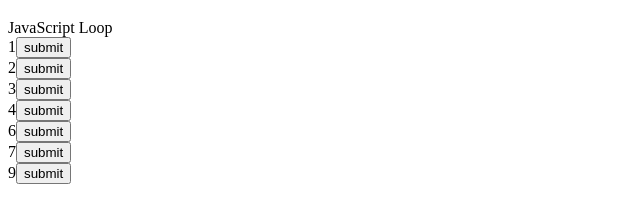
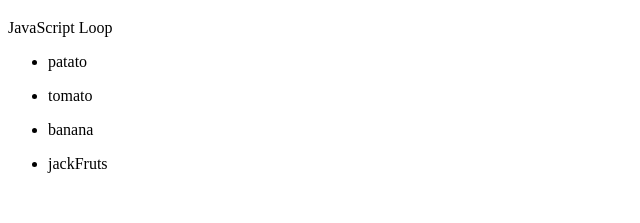
Before and after one commit to atikdev-bd/JavaScript-Practice-Again, a plain HTML site: page index.html in a window 1280 px wide. Shown: the part 61-284 px from the top of the page, without its empty margins (0-640 px from the left). Drawn offline with Linux system fonts and the light colour scheme.

Commit message:
loop practice is done

```diff
--- a/index.html
+++ b/index.html
@@ -12,16 +12,33 @@
     <script>
       document.write("JavaScript Loop <br>");
 
-      var i;
+     /* var i;
 
       for (i = 0; i < 10; i = i + 1) {
         // ai mathod skip korar jonno babohoar kora hoi//
 
-        if (i == 5 || i == 8 || i ==0) {
+         if (i == 5 || i == 8 || i ==0) {
           continue;
+         }
+
+        // break mathod //
+
+     /*   if (i == 7) {
+          break;
         }
         document.write(i + "<button>submit</button> <br>");
       }
+      */
+
+      let category = ['patato', 'tomato', 'banana', 'jackFruts'];
+
+      let i ;
+
+      for(i=0; i<category.length; i = i+1){
+
+        document.write(`<ul><li>${category[i]}</li></ul>`)
+      }
+
     </script>
   </body>
 </html>
```
